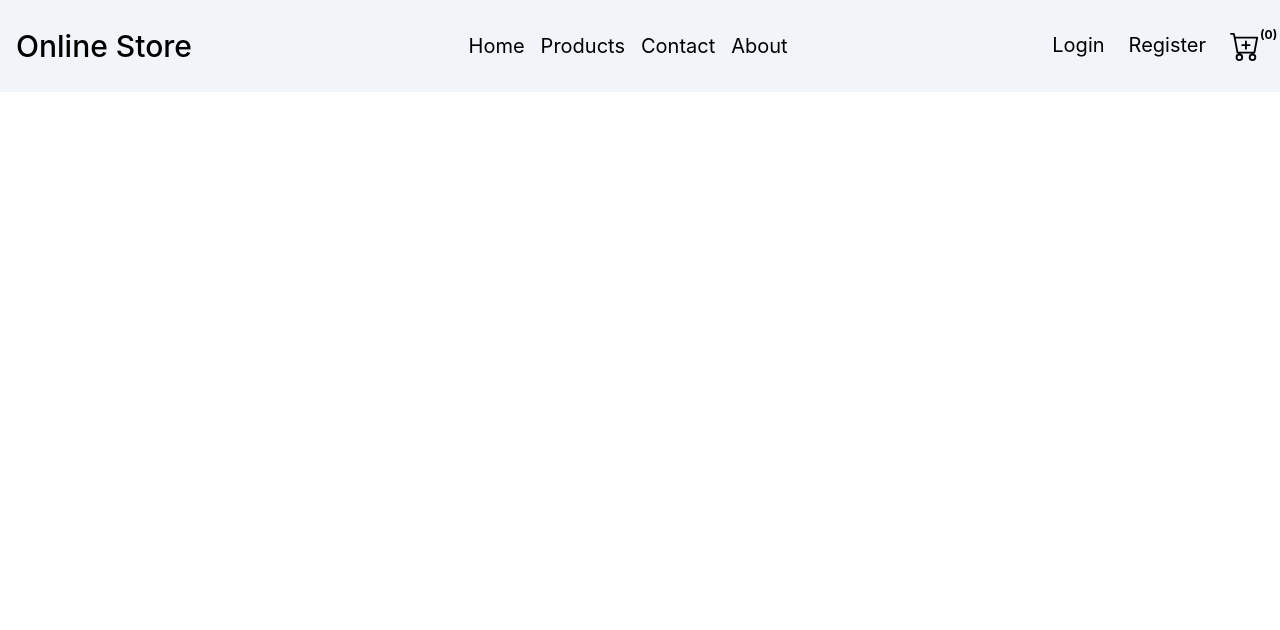
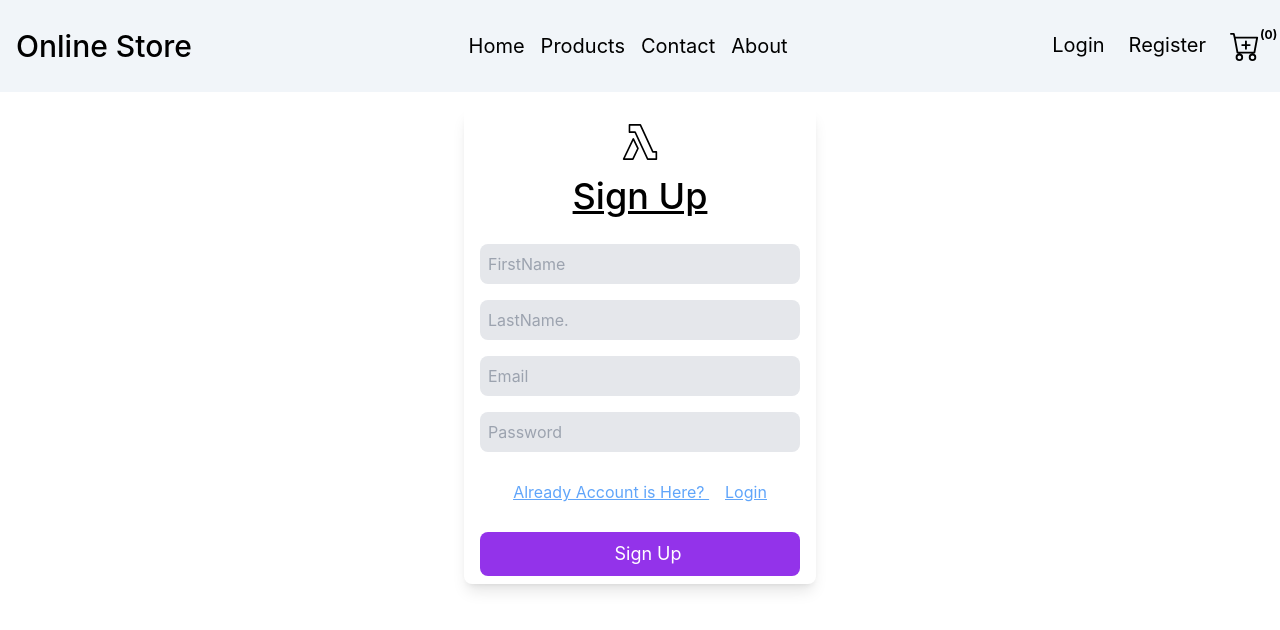
Before and after one commit to Hasnainpali/firstwebsite, a React (Create React App) app: page /Register in a window 1280 px wide. Shown: the top 630 px of the page. Built offline with nearby package versions, Linux system fonts and the light colour scheme.

Commit message:
add login and signup

```diff
--- a/src/App.js
+++ b/src/App.js
@@ -1,3 +1,4 @@
+
 import About from "./Components/About";
 import Cart from "./Components/Cart";
 import Contaact from "./Components/Contaact,";
@@ -7,9 +8,19 @@ import Navbar from "./Components/Navbar";
 import Product from "./Components/Product";
 import Products from "./Components/Products";
 import { BrowserRouter,Routes,Route } from "react-router-dom";
+import Signup from "./Components/Signup";
+import Login from "./Components/Login";
+import React,{useState} from 'react'
 function App() {
+  const [users, setUsers] = useState([]);
+  const handlesignup = (user) => {
+    const upateduser=[...users, user];
+    setUsers(upateduser)
+    console.log("All Signup user",upateduser)
+  };
   return (
     <>
+
      <BrowserRouter>
      <CartProvider>
          <Navbar/>
@@ -17,9 +28,12 @@ function App() {
        <Route exact path='/' element={<Home/>}/>
        <Route exact path='/Products' element={<Products/>}/>
        <Route exact path='/Products/:id'element={<Product/>}/>
+       <Route exact path="/Contact" element={<Contaact/>}/>
        <Route exact path="/About" element={<About/>}/>
+       <Route exact path="/Register" element={<Signup handlesignup={handlesignup} />}/>
+       <Route exact path="/Login" element={<Login users={users} />}/>
        <Route exact path='/Cart' element={<Cart/>}/>
-       <Route exact path="/Contact" element={<Contaact/>}/>
+
       </Routes>
 
       </CartProvider>
--- a/src/Components/Cart.js
+++ b/src/Components/Cart.js
@@ -1,9 +1,8 @@
-
 import {useContext} from 'react'
 import { CartContext } from './Context/cart'
 
 function Cart() {
-    const {cartItems,addToCart,removeCart}=useContext(CartContext)
+    const {cartItems,addToCart,removeCart,itemQuantity,getCartTotal,clearCart}=useContext(CartContext)
   return (
   <div className='container p-2'>
      <div className="flex flex-col flex-wrap gap-4">
@@ -28,21 +27,22 @@ function Cart() {
           </div>
         ))}
       </div>
+      {
+      cartItems.length > 0 ? (
+
+         <div className="flex flex-col float-right mt-10 mr-2 shadow-md p-4">
+          <h1 className="text-lg font-medium mb-4">Items Quantity: {itemQuantity()}</h1>
+          <h1 className="text-lg font-bold mb-10">Total Price: ${getCartTotal()} </h1>
+          <button className="px-2 py-2 text-lg font-bold bg-black text-white rounded-lg " onClick={()=>{clearCart()}}>
+            Clear Cart
+          </button>
+        </div>
+      ):(
+        <h1 className="text-lg font-bold">Your Cart is Empty</h1>
+      )
+    }
   </div>
-    //  {
-    //   cartItems.length > 0 ? (
 
-    //      <div className="flex flex-col float-right mt-10 mr-2 shadow-md p-4">
-    //       <h1 className="text-lg font-medium mb-4">Items Quantity: {itemQuantity()}</h1>
-    //       <h1 className="text-lg font-bold mb-10">Total:${getCartTotal()} </h1>
-    //       <button className="px-2 py-2 text-lg font-bold bg-black text-white rounded-lg " onClick={()=>{clearCart()}}>
-    //         Clear Cart
-    //       </button>
-    //     </div>
-    //   ):(
-    //     <h1 className="text-lg font-bold">Your Cart is Empty</h1>
-    //   )
-    // }
 
   )
 }
--- a/src/Components/Contaact,.js
+++ b/src/Components/Contaact,.js
@@ -4,7 +4,8 @@ function Contaact() {
   const users=[]
   const chnge =()=>{
     let btn = document.getElementById("btn");
-     btn.classList.add("bg-green-800","text-white")
+     btn.classList.add("bg-green-800","text-white");
+     btn.classList.remove("bg-white","text-black")
 
 
      let name =  document.getElementById("name").value = ""
@@ -22,11 +23,11 @@ function Contaact() {
               <h1 className="">Message Us</h1>
            </div>
            <div className="flex ">
-             <input id="name"className='border-2 m-1 p-2 w-48 md:w-80 xl:w-80' type="text" placeholder='Name' />
-             <input id='email' className='border-2 m-1 p-2 w-48 md:w-80 xl:w-80' type="email" placeholder='Email' />
+             <input id="name"className='border-2 m-1 p-2 w-48 md:w-80 xl:w-80 rounded-lg ' type="text" placeholder='Name' />
+             <input id='email' className='border-2 m-1 p-2 w-48 md:w-80 xl:w-80 rounded-lg ' type="email" placeholder='Email' />
            </div>
            <div  className="">
-              <textarea  id='message'  className="border-2 m-1 w-96 md:w-1/2 xl:w-1/2"name="address"  cols="30" rows="10" placeholder='Message Here'></textarea>
+              <textarea  id='message'  className="border-2 m-1 w-96 md:w-1/2 xl:w-1/2 rounded-lg p-1 "name="address"  cols="30" rows="10" placeholder='Message Here'></textarea>
            </div>
            <div className="">
             <button id='btn' className='m-1 px-2 py-1 text-lg bg-white border-2 border-black rounded-lg'onClick={chnge}>Submit</button>
--- a/src/Components/Context/cart.js
+++ b/src/Components/Context/cart.js
@@ -45,12 +45,7 @@ const itemQuantity = () =>{
       localStorage.setItem("cartItems", JSON.stringify(cartItems))
 }, [cartItems]);
 
-useEffect(()=>{
-     const cartItems = JSON.parse(localStorage.getItem("cartitems"))
-         if(cartItems){
-            setCartItems(cartItems)
-         }
-    },[])
+
 
 return(
     <CartContext.Provider
--- /dev/null
+++ b/src/Components/Login.js
@@ -0,0 +1,57 @@
+import React,{useState}from 'react'
+import {SiAwslambda} from 'react-icons/si'
+import { NavLink } from 'react-router-dom'
+
+function Login({users}) {
+    const[Email,setEmail] = useState("")
+    const[Password,setPassword] = useState("")
+    const [loginStatus,setLoginStatus] = useState("")
+
+    const HandleSubmit =(e)=>{
+     e.preventDefault();
+     const Founduser = users.find((user)=>user.Email === Email && user.Password === Password);
+     if(Founduser){
+       setLoginStatus("Login Sucessfully")
+     }
+       else{
+           setLoginStatus("Invalid email and password")
+       }
+      }
+
+
+
+  return (
+    <div className='container w-96 m-auto   '>
+              <form onSubmit={HandleSubmit}>
+        <div className="form flex flex-col justify-center items-center m-4 rounded-lg  shadow-lg gap-5">
+         <div className="header text-4xl font-medium underline text-black ">
+             <div className='m-4'>
+             <SiAwslambda className='w-[50px] m-auto '/>
+             </div>
+             <h1>Log In</h1>
+         </div>
+         <div className="input">
+           <div className="flex flex-col border-none outline-none">
+            <input id="email" className='px-2 py-2 w-80 m-2 rounded-lg bg-gray-200' type="email" value={Email} onChange={(event)=>{setEmail(event.target.value)}} placeholder='Email' />
+            <input id="password" className='px-2 py-2 w-80 m-2 rounded-lg bg-gray-200' type="password" value={Password} onChange={(event)=>{setPassword(event.target.value)}} placeholder='Password' />
+           </div>
+         </div>
+         <div className="text-lg font-medium ">
+            <p>{loginStatus}</p>
+         </div>
+          <div className="forgetpswd text-blue-400 underline space-x-4">
+            <a className='' href="/">ForgetPassword? </a>
+            <NavLink to='/Register'>Signup</NavLink>
+          </div>
+          <div className="btn m-2 w-80 bg-purple-600  rounded-lg text-center">
+            <button type='submit' className='p-2 text-white ml-4 text-lg'users={users}>Log In </button>
+
+          </div>
+
+     </div>
+        </form>
+  </div>
+  )
+}
+
+export default Login
--- /dev/null
+++ b/src/Components/Signup.js
@@ -0,0 +1,58 @@
+import React,{useState} from 'react'
+import {SiAwslambda} from 'react-icons/si'
+import { NavLink } from 'react-router-dom'
+
+function Signup({handlesignup}) {
+
+     const[firstname,setFirstname] = useState("")
+     const[Lastname,setLastname] = useState("")
+     const[Email,setEmail] = useState("")
+     const[Password,setPassword] = useState("")
+
+     const HandleSubmit =(event)=>{
+      event.preventDefault();
+      handlesignup({firstname,Lastname,Email,Password});
+      setFirstname('')
+      setLastname('')
+      setEmail('')
+      setPassword('')
+
+     }
+
+
+
+
+  return (
+    <div className='container w-96  m-auto  '>
+        <form onSubmit={HandleSubmit}>
+        <div className="form flex flex-col justify-center items-center m-4 rounded-lg  shadow-lg gap-5">
+         <div className="header text-4xl font-medium underline text-black ">
+             <div className='m-4'>
+             <SiAwslambda className='w-[50px] m-auto '/>
+             </div>
+             <h1>Sign Up</h1>
+         </div>
+         <div className="input">
+           <div className="flex flex-col border-none outline-none">
+            <input id="firstname" className='px-2 py-2 w-80 m-2 rounded-lg bg-gray-200' type="text" value={firstname} onChange={(event)=>{setFirstname(event.target.value)}} placeholder='FirstName' />
+            <input id="lastname" className='px-2 py-2 w-80 m-2 rounded-lg bg-gray-200' type="text" value={Lastname} onChange={(event)=>{setLastname(event.target.value)}} placeholder='LastName.' />
+            <input id="email" className='px-2 py-2 w-80 m-2 rounded-lg bg-gray-200' type="email" value={Email} onChange={(event)=>{setEmail(event.target.value)}} placeholder='Email' />
+            <input id="password" className='px-2 py-2 w-80 m-2 rounded-lg bg-gray-200' type="password" value={Password} onChange={(event)=>{setPassword(event.target.value)}} placeholder='Password' />
+           </div>
+         </div>
+          <div className="forgetpswd text-blue-400 underline space-x-4">
+            <a className='' href="/">Already Account is Here? </a>
+            <NavLink to='/Login'>Login</NavLink>
+          </div>
+          <div className="btn m-2 w-80 bg-purple-600  rounded-lg text-center">
+            <button type='submit' className='p-2 text-white ml-4 text-lg'>Sign Up </button>
+
+          </div>
+
+     </div>
+        </form>
+    </div>
+  )
+}
+
+export default Signup
--- a/src/Components/comment/store.js
+++ /dev/null
@@ -1,6 +0,0 @@
-// import { createStore } from 'redux'
-// import rootReducers from './rootReducer'
-
-// const store = createStore(rootReducers);
-
-// export default store;
```
Also changed, not shown: src/Components/comment/Cartredux.js (deleted, +0 -13 lines), src/Components/comment/HandleCart.js (deleted, +0 -41 lines), src/Components/comment/rootReducer.js (deleted, +0 -10 lines).
